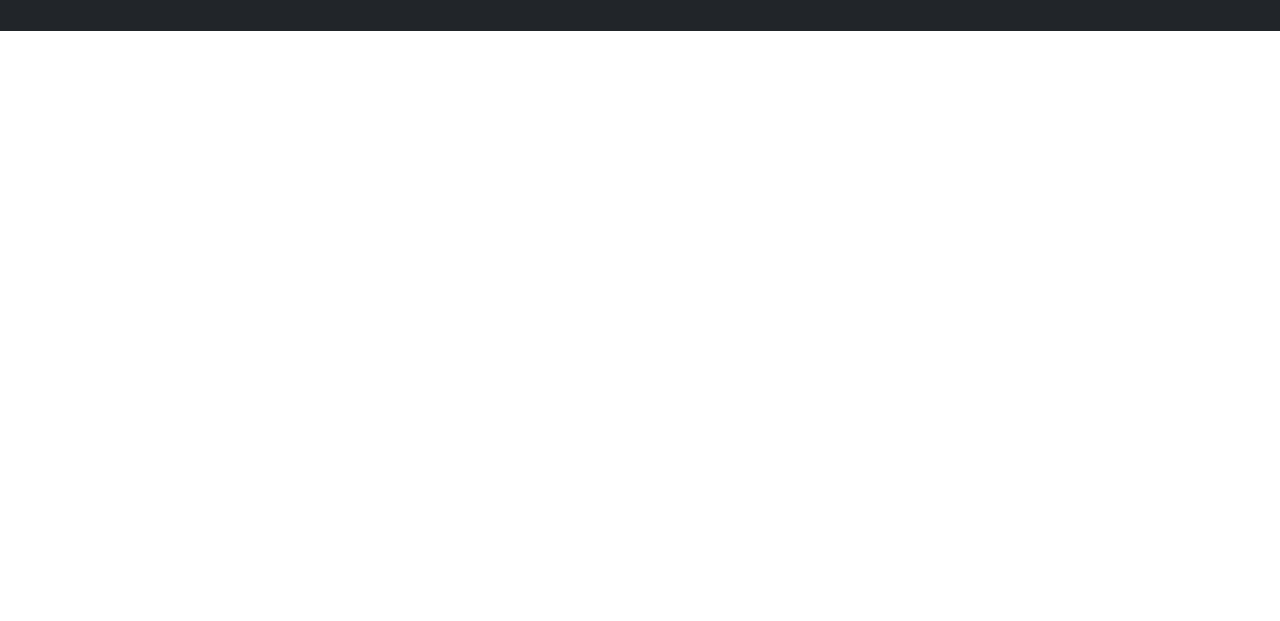
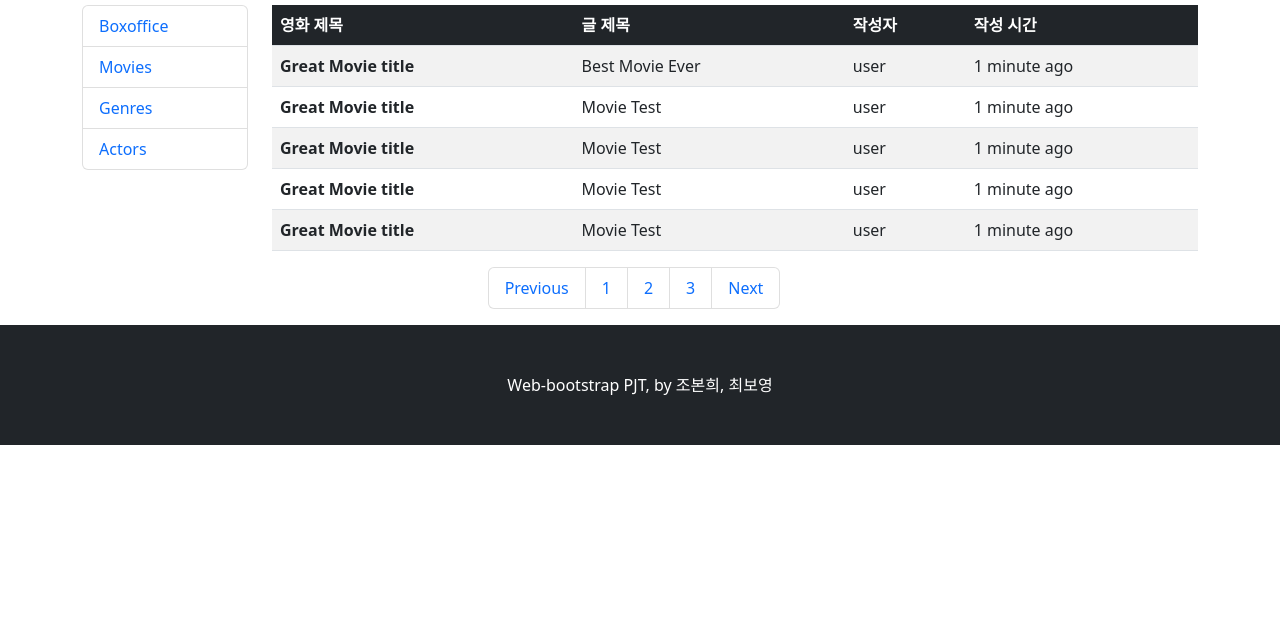
Before and after one commit to jupiter6676/01-PJT-07, a plain HTML site: page 03_community.html in a window 1280 px wide. Shown: the part 179-800 px from the top of the page. Drawn offline with nearby package versions, Linux system fonts and the light colour scheme.

Commit message:
0913 web 페어프로그래밍 community

```diff
--- a/03_community.html
+++ b/03_community.html
@@ -7,6 +7,11 @@
   <link href="https://cdn.jsdelivr.net/npm/bootstrap@5.2.1/dist/css/bootstrap.min.css" rel="stylesheet" integrity="sha384-iYQeCzEYFbKjA/T2uDLTpkwGzCiq6soy8tYaI1GyVh/UjpbCx/TYkiZhlZB6+fzT" crossorigin="anonymous">
   <title>Document</title>
 </head>
+<style>
+  a {
+    text-decoration: none;
+  }
+</style>
 <body>
   <nav class="navbar navbar-expand-lg navbar-dark bg-dark">
     <div class="container-fluid">
@@ -65,6 +70,129 @@
     </div>
   </nav>
 
+  <h2 class="fw-bold text-center py-4">Community</h2>
+  <div class="container">
+    <!-- 모바일에서 보이는거-->
+    <div class="row d-md-none mb-3">
+      <ul class="list-group px-0">
+        <li class="list-group-item"><a href="#">Boxoffice</a></li>
+        <li class="list-group-item"><a href="#">Movies</a></li>
+        <li class="list-group-item"><a href="#">Genres</a></li>
+        <li class="list-group-item"><a href="#">Actors</a></li>
+      </ul>
+    </div>
+    <div class="row d-md-none pb-3">
+      <div class="card mb-3 w-100">
+        <div class="card-body">
+          <h5 class="card-title">Best Movie Ever</h5>
+          <h6 class="card-text mb-2">Great Movie title</h6>
+          <p class="card-text">user</p>
+          <p class="card-text">1 minute ago</p>
+        </div>
+      </div>
+      <div class="card mb-3">
+        <div class="card-body w-100">
+          <h5 class="card-title">Movie Test</h5>
+          <h6 class="card-text mb-2">Great Movie title</h6>
+          <p class="card-text">user</p>
+          <p class="card-text">1 minute ago</p>
+        </div>
+      </div>
+      <div class="card mb-3">
+        <div class="card-body w-100">
+          <h5 class="card-title">Movie Test</h5>
+          <h6 class="card-text mb-2">Great Movie title</h6>
+          <p class="card-text">user</p>
+          <p class="card-text">1 minute ago</p>
+        </div>
+      </div>
+      <div class="card mb-3">
+        <div class="card-body w-100">
+          <h5 class="card-title">Movie Test</h5>
+          <h6 class="card-text mb-2">Great Movie title</h6>
+          <p class="card-text">user</p>
+          <p class="card-text">1 minute ago</p>
+        </div>
+      </div>
+      <div class="card mb-3">
+        <div class="card-body w-100">
+          <h5 class="card-title">Movie Test</h5>
+          <h6 class="card-text mb-2">Great Movie title</h6>
+          <p class="card-text">user</p>
+          <p class="card-text">1 minute ago</p>
+        </div>
+      </div>
+    </div>
+  </div>
+
+  <!--큰화면에서 보이는거-->
+  <div class="container">
+    <div class="row g-4 justify-content-center">
+      <div class="col-2 d-none d-md-block">
+        <aside>
+          <ul class="list-group">
+            <li class="list-group-item"><a href="#">Boxoffice</a></li>
+            <li class="list-group-item"><a href="#">Movies</a></li>
+            <li class="list-group-item"><a href="#">Genres</a></li>
+            <li class="list-group-item"><a href="#">Actors</a></li>
+          </ul>
+        </aside>
+      </div>
+      <div class="col-10 d-none d-md-block">
+        <table class="table table-striped">
+          <thead>
+            <tr class="text-bg-dark">
+              <th scope="col">영화 제목</th>
+              <th scope="col">글 제목</th>
+              <th scope="col">작성자</th>
+              <th scope="col">작성 시간</th>
+            </tr>
+          </thead>
+          <tbody>
+            <tr>
+              <th scope="row">Great Movie title</th>
+              <td>Best Movie Ever</td>
+              <td>user</td>
+              <td>1 minute ago</td>
+            </tr>
+            <tr>
+              <th scope="row">Great Movie title</th>
+              <td>Movie Test</td>
+              <td>user</td>
+              <td>1 minute ago</td>
+            </tr>
+            <tr>
+              <th scope="row">Great Movie title</th>
+              <td>Movie Test</td>
+              <td>user</td>
+              <td>1 minute ago</td>
+            </tr>
+            <tr>
+              <th scope="row">Great Movie title</th>
+              <td>Movie Test</td>
+              <td>user</td>
+              <td>1 minute ago</td>
+            </tr>
+            <tr>
+              <th scope="row">Great Movie title</th>
+              <td>Movie Test</td>
+              <td>user</td>
+              <td>1 minute ago</td>
+            </tr>
+          </tbody>
+        </table>
+      </div>
+    </div>
+    <div class="row pb-3 d-none d-md-block">
+      <ul class="list-group list-group-horizontal justify-content-center">
+        <li class="list-group-item"><a href="#">Previous</a></li>
+        <li class="list-group-item"><a href="#">1</a></li>
+        <li class="list-group-item"><a href="#">2</a></li>
+        <li class="list-group-item"><a href="#">3</a></li>
+        <li class="list-group-item"><a href="#">Next</a></li>
+      </ul>
+    </div>
+  </div>
 
   <footer class="text-bg-dark text-center py-5">
     Web-bootstrap PJT, by 조본희, 최보영
```
